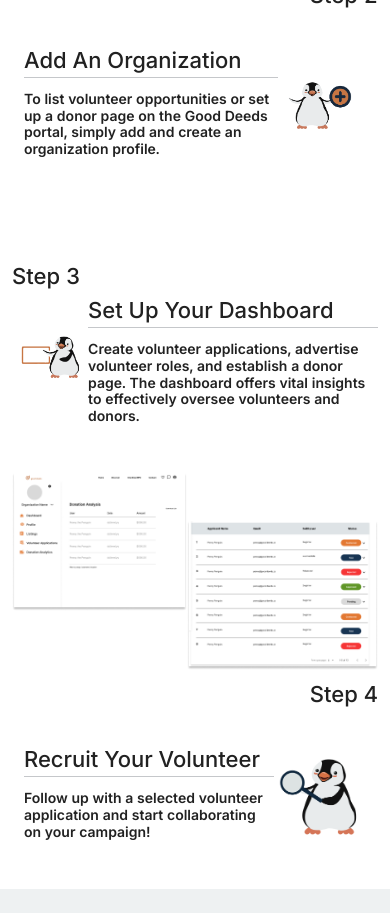
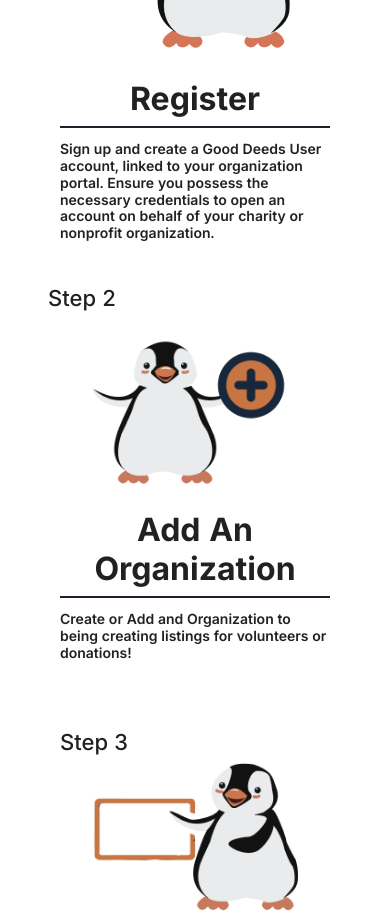
Before and after one commit to shafaqatraza/frontend-repo, a Next.js app: page /charities in a window 390 px wide. Shown: the part 5920-6833 px from the top of the page. Built offline with nearby package versions, Linux system fonts and the light colour scheme; no server answers.

Commit message:
responsive 40 hours and charity page

```diff
--- a/src/pages/charities.tsx
+++ b/src/pages/charities.tsx
@@ -745,17 +745,17 @@ const Charities = () => {
       <div className="mt-5 container">
         <p className="start-txt text-center">How to Get Started</p>
       </div>
-      <Container>
+      <Container className='charities-steps'>
         <Row>
           <Col md={10}>
-            <div className="d-flex align-items-center justify-content-center mt-5">
+            <div className="d-flex align-items-center justify-content-center flex-column flex-md-row mt-5 px-5 px-md-0">
               <div>
-                <p className="step1-txt mb-5 mb-md-0">Step 1</p>
+                <p className="step1-txt mb-md-0 ms-md-5">Step 1</p>
                 <img className="img-fluid" src={step1.src} alt="example" />
               </div>
-              <div>
-                <p className="mt-5 mb-2 step1-txt">Register</p>
-                <hr className="hr-step1" style={{ height: "5px" }} />
+              <div className='charities-stpe-content'>
+                <p className="mt-md-5 mb-2 text-center text-md-start step1-txt">Register</p>
+                <hr className="hr-step1" style={{ height: "5px", marginLeft:"-40px"}} />
                 <p className="step1-txt2 mt-2">
                   Sign up and create a Good Deeds User account, linked to your organization portal. Ensure you possess the necessary credentials to open an account on behalf of your charity or nonprofit organization.
                 </p>
@@ -764,20 +764,20 @@ const Charities = () => {
           </Col>
         </Row>
 
-        <Row>
-          <Col md={10}>
-            <p className="step1-txt text-end mt-3">Step 2</p>
-            <div className="d-flex align-items-center justify-content-end container mt-5">
-              <div>
-                <p className="mb-2 step1-txt">Add An Organization</p>
+        <Row className='justify-content-center'>
+          <Col md={11} className='px-5 px-md-2'>
+            <p className="step1-txt text-md-end mt-3 me-md-5 mt-5 mt-md-0">Step 2</p>
+            <div className="d-flex align-items-center justify-content-end container mt-md-5 flex-column flex-md-row ">
+              <div className='ms-md-4 mt-md-4 order-2 order-md-1 charities-stpe-content'>
+                <p className="mb-2 step1-txt ms-md-5 ps-md-5 text-center text-md-start">Add An Organization</p>
 
-                <hr className="hr-step2" style={{ height: "5px" }} />
+                <hr className="hr-step2 ms-md-5" style={{ height: "5px", marginRight:'-70px' }} />
 
-                <p className="step1-txt2 mt-2">
-                  To list volunteer opportunities or set up a donor page on the Good Deeds portal, simply add and create an organization profile.
+                <p className="step1-txt2 mt-2 ms-md-5 ps-md-4">
+                  Create or Add and Organization to being creating listings for volunteers or donations!
                 </p>
               </div>
-              <div>
+              <div className='order-1 order-md-2'>
                 <img
                   src={step2.src}
                   alt="example"
@@ -791,17 +791,16 @@ const Charities = () => {
 
         <Row>
           <Col md={10}>
-            <div className="d-flex align-items-center justify-content-center mt-5">
+            <div className="d-flex align-items-center justify-content-center mt-5 flex-column flex-md-row px-5 px-md-0">
               <div>
                 <p className="step1-txt ms-0 ms-md-5 mt-4">Step 3</p>
-                <img className="mt-5" src={gooddeedspegiun2.src} alt="example" />
+                <img className="mt-md-5" src={gooddeedspegiun2.src} alt="example" />
               </div>
-              <div className="mt-5">
-                <p className="mt-5 mb-2 step1-txt">Set Up Your Dashboard</p>
-                <hr className="hr-step1" style={{ height: "5px" }} />
+              <div className="mt-md-5 charities-stpe-content">
+                <p className="mt-5 mb-2 step1-txt text-center text-md-start">Set Up Your Dashboard</p>
+                <hr className="hr-step1 me-5" style={{ height: "5px", marginLeft:'-58px' }} />
                 <p className="step1-txt2 mt-2">
-                  Create volunteer applications, advertise volunteer roles, and establish a donor page. The dashboard offers vital insights to effectively oversee volunteers and donors.
-
+                  Organize your dashboard for easy visibility and management of user donations and volunteer applications.
                 </p>
               </div>
             </div>
@@ -820,19 +819,19 @@ const Charities = () => {
           </Col>
         </Row>
         <Row>
-          <Col md={10}>
-            <p className="step1-txt text-end mt-3">Step 4</p>
-            <div className="d-flex align-items-center justify-content-end container mt-5">
-              <div>
-                <p className="mb-2 step1-txt">Recruit Your Volunteer </p>
+          <Col md={10} className='px-5 px-md-2'>
+            <p className="step1-txt text-md-end mt-3 me-md-4">Step 4</p>
+            <div className="d-flex align-items-center justify-content-end container mt-5 flex-column flex-md-row ">
+              <div className='order-2 order-md-1 charities-stpe-content'>
+                <p className="mb-2 step1-txt ms-md-5 ps-md-5 mt-3 m4-md-0 text-center text-md-start">Recruit Your Volunteer </p>
 
-                <hr className="hr-step2" style={{ height: "5px" }} />
+                <hr className="hr-step2 ms-md-4" style={{ height: "5px",marginRight:'-25px' }} />
 
-                <p className="step1-txt2 mt-2">
+                <p className="step1-txt2 mt-2 ms-md-5 ps-md-4">
                   Follow up with a selected volunteer application and start collaborating on your campaign!
                 </p>
               </div>
-              <div>
+              <div className='order-1 order-md-2'>
                 <img
                   src={pennysearching2.src}
                   alt="example"
--- a/src/styles/globals.css
+++ b/src/styles/globals.css
@@ -1874,6 +1874,10 @@ color: #E27832;
   font-size: 20px;
   font-weight: 600;
 }
+.charities-steps hr{
+  border-top-width: 2px;
+  opacity: 1;
+}
 
 @media screen and (min-width:1400px){
   .passionate-vol .volunteer-card-row1{
@@ -2031,11 +2035,36 @@ color: #E27832;
 }
 
 @media (max-width: 768px){
+  .charities-stpe-content p:first-child{
+    font-size: 32px !important;
+    font-weight: bold !important;
+    line-height: 1.2;
+  }
+  .charities-steps hr{
+    margin: 0 !important;
+  }
+  .fourty-hours-content p:first-child{
+    font-weight: bold ;
+    font-size: 32px ;
+    margin-bottom: 20px !important;
+  }
+  .fourty-hours-content p:last-child{
+    margin-top: 20px !important;
+  }
   .about-good-deed img{
     width: 75%;
   }
   .about-good-deed .good-deeds{
     font-weight: 600;
+  }
+  .fourty-hours hr{
+    margin: 0 !important;
+  }
+  .fourty-hours{
+    overflow:hidden ;
+  }
+  .fourty-hours-step-five{
+    margin: 0 !important;
   }
   .banner .good-deeds{
     font-size: 30px;
```
Also changed, not shown: src/pages/students-landing.tsx (+42 -43 lines).
